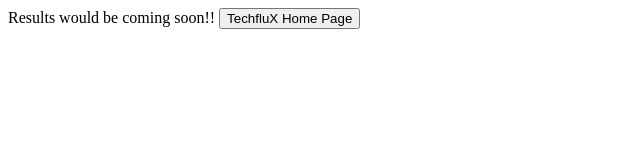
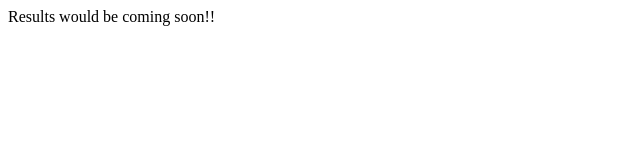
Before and after one commit to Udit2008/TechfluX, a plain HTML site: page Results/Index.html in a window 1280 px wide. Shown: the whole page, without its empty margins (0-640 px from the left). Drawn offline with Linux system fonts and the light colour scheme.

Commit message:
Update Index.html

```diff
--- a/Results/Index.html
+++ b/Results/Index.html
@@ -8,6 +8,5 @@
 </head>
 <body>
     Results would be coming soon!!
-    <button href="/index.html">TechfluX Home Page</button>
 </body>
 </html>
```
